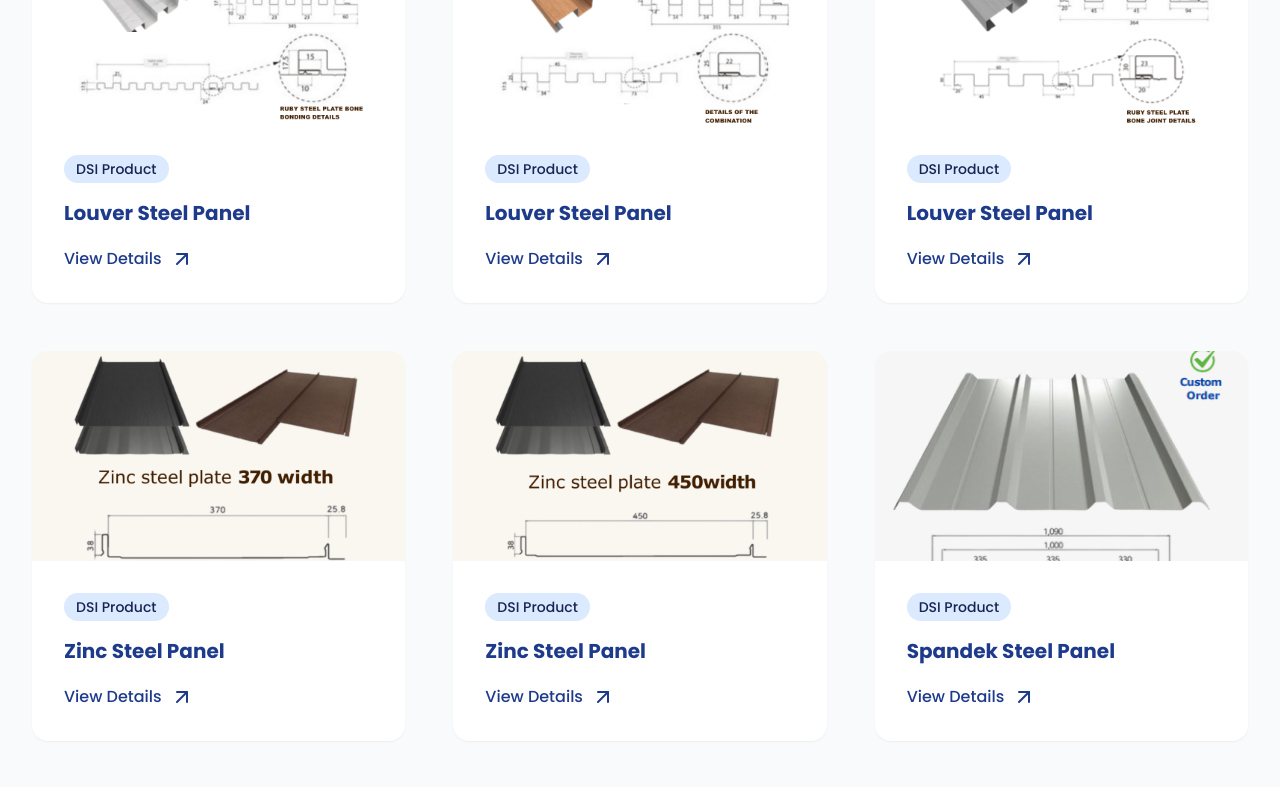
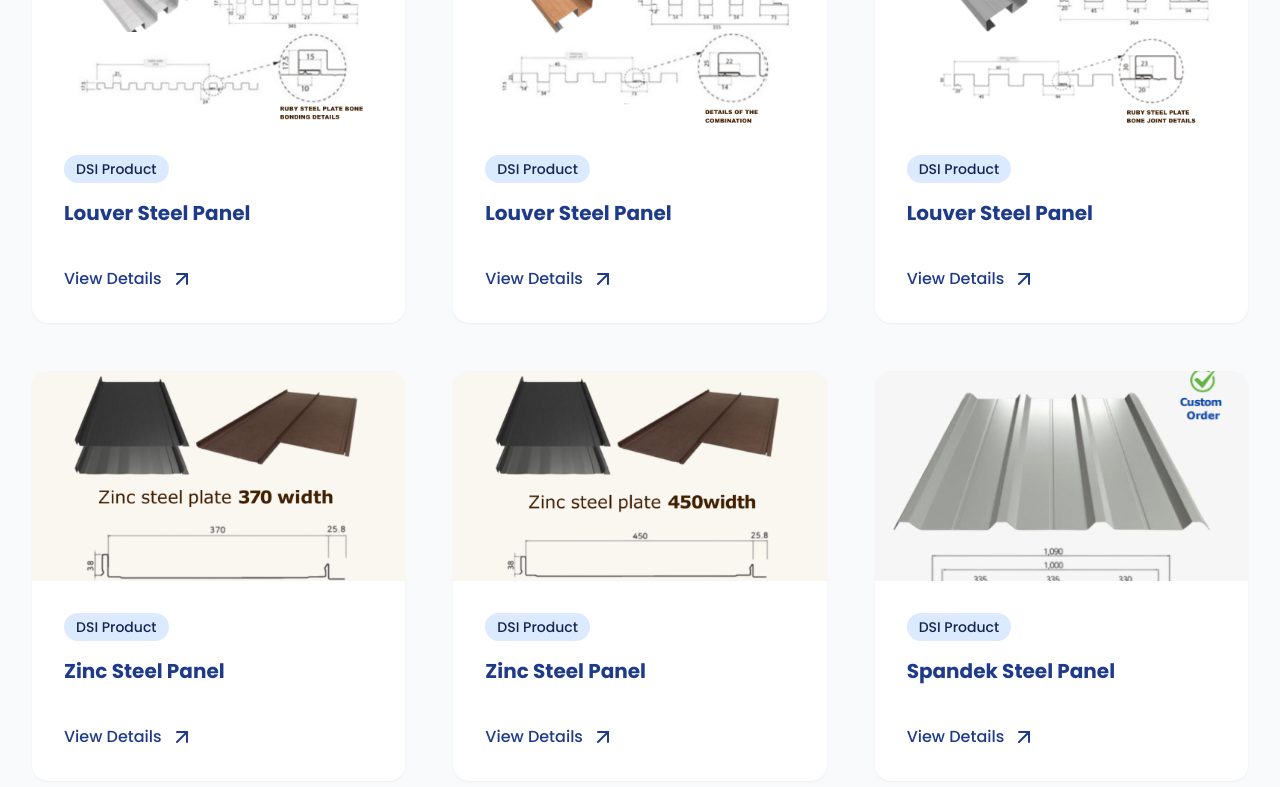
Before and after one commit to fafarabbani/dsi-compro, a React (Vite) app: page / in a window 1280 px wide. Shown: the part 3500-4287 px from the top of the page. Built offline with nearby package versions, Linux system fonts and the light colour scheme.

Commit message:
update layout products

```diff
--- a/src/components/Product.jsx
+++ b/src/components/Product.jsx
@@ -132,7 +132,9 @@ const Product = () => {
 
                 <div className="space-y-4">
                   <h3 className="text-xl font-semibold text-slate-900">
-                    <span className="text-[#0000ff] mr-3">DSI</span>{product.title}
+                    <Link to={product.link}>
+                      <span className="text-[#0000ff] mr-3">DSI</span>{product.title}
+                    </Link>
                   </h3>
                   <p className="text-slate-600 leading-relaxed text-justify">
                     {product.description}
--- a/src/components/Products.jsx
+++ b/src/components/Products.jsx
@@ -2,6 +2,7 @@ import React, { useState } from "react";
 import { ExternalLink, ArrowUpRight, Code } from "lucide-react";
 import { useNavigate } from "react-router-dom";
 import LazyImage from "./LazyImage";
+import { Link } from 'react-router-dom';
 
 import sevenImage from '../assets/product/louver/Seven.png';
 import FourImage from '../assets/product/louver/Four2.png';
@@ -412,7 +413,7 @@ const Products = () => {
                 </div>
 
                 {/* Project info */}
-                <div className="p-8">
+                <div className="p-8 flex flex-col">
                   <div className="flex items-center justify-between mb-4">
                     <span className="inline-flex items-center rounded-full bg-blue-100 px-3 py-1 text-sm font-medium text-blue-950">
                       {/* {project.title} */}
@@ -420,9 +421,12 @@ const Products = () => {
                     </span>
                   </div>
 
-                  <h3 className="text-xl font-bold text-blue-900 mb-5">
+                  <button
+                    className="inline-flex text-xl font-bold text-blue-900 pb-10 cursor-pointer"
+                    onClick={() => handleViewDetails(project)}
+                  >
                     {project.category}
-                  </h3>
+                  </button>
 
                   <button
                     className="inline-flex items-center gap-2 text-blue-900 hover:text-blue-700 font-medium group"
```
